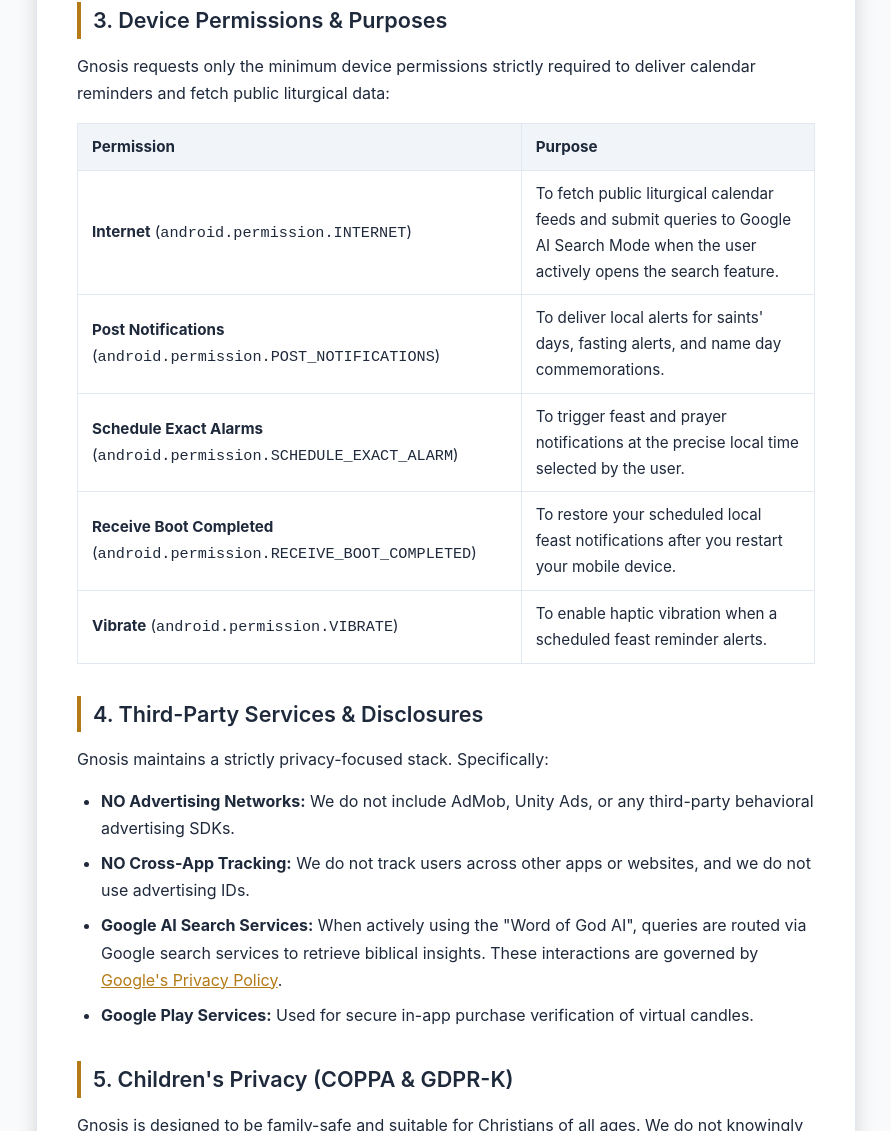
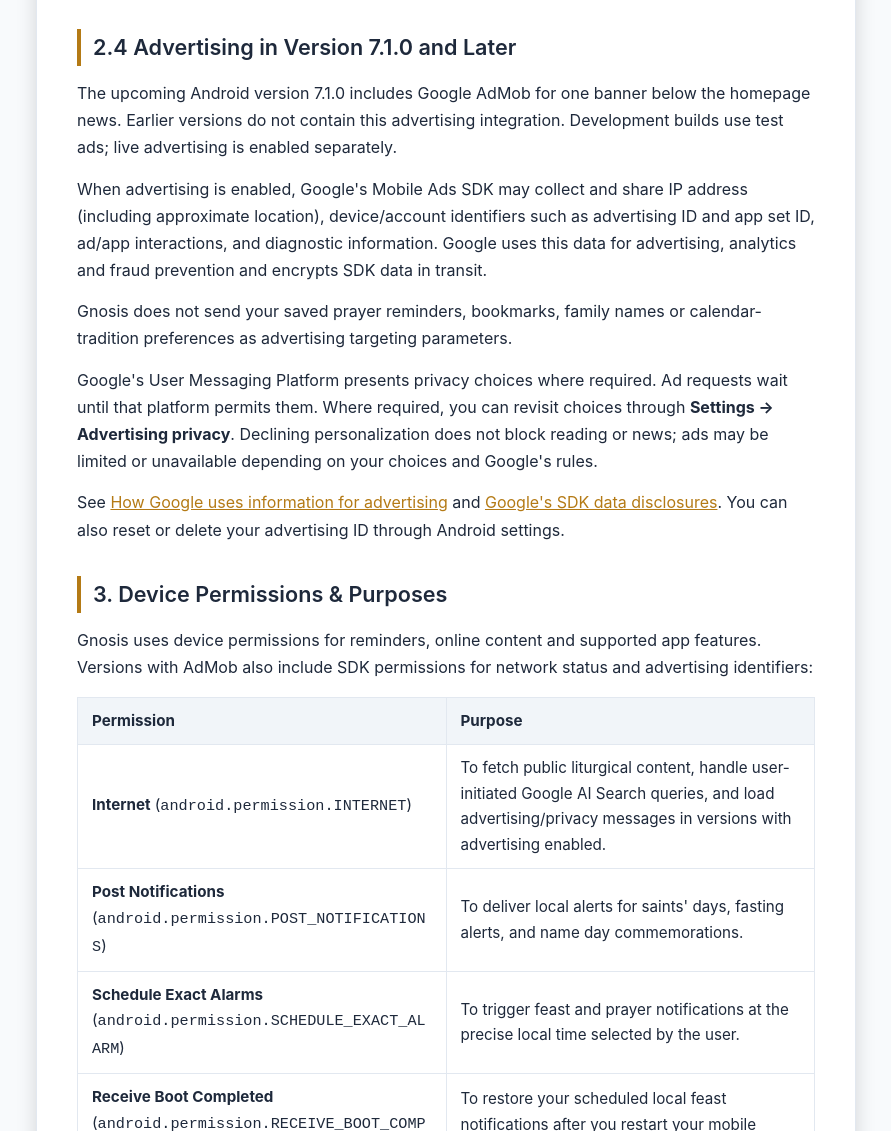
Before and after one commit to giangero1/gnosis, a plain HTML site: page privacy.html in a window 1280 px wide. Shown: the part 1669-2800 px from the top of the page, without its empty margins (194-1085 px from the left). Drawn offline with Linux system fonts and the light colour scheme.

```diff
--- a/privacy.html
+++ b/privacy.html
@@ -172,6 +172,10 @@
       color: var(--text-main);
     }
 
+    code, td, th, a { overflow-wrap: anywhere; }
+    table { table-layout: fixed; }
+    .nav-links { flex-wrap: wrap; }
+
     footer {
       border-top: 1px solid var(--border-color);
       margin-top: 40px;
@@ -189,7 +193,7 @@
       <h1>Privacy Policy</h1>
       <div class="metadata">
         <strong>App:</strong> Gnosis (Package: <code>com.gnosis.feasts</code>)<br />
-        <strong>Last Updated:</strong> November 5, 2026<br />
+        <strong>Last Updated:</strong> November 6, 2026<br />
         <strong>Developer:</strong> Giangerostudio (Greece)
       </div>
       <div class="nav-links">
@@ -200,7 +204,7 @@
     <section id="overview">
       <h2>1. Overview</h2>
       <p>
-        <strong>Gnosis</strong> is a liturgical calendar application for Orthodox and Catholic Christians developed by <strong>Giangerostudio</strong>. We believe your faith and devotional practice are deeply personal. We are committed to safeguarding your privacy with a privacy-by-design architecture: <strong>we do not track you, sell your personal information, or operate remote surveillance databases.</strong>
+        <strong>Gnosis</strong> is a liturgical calendar application for Orthodox and Catholic Christians developed by <strong>Giangerostudio</strong>. We believe your faith and devotional practice are deeply personal. Core devotional records stay on your device. Optional online features and advertising use third-party services as described below; advertising may involve device identifiers and ad interaction data.
       </p>
       <p>
         This Privacy Policy explains what data the Application accesses, how it is handled, and your rights under global privacy frameworks including the General Data Protection Regulation (GDPR).
@@ -224,7 +228,7 @@
         <li>Locally tracked Virtual Candle timers.</li>
       </ul>
       <p>
-        This data never leaves your device unless you initiate an operating system-level device backup (e.g. Android Auto Backup or Google Drive device backup).
+        These locally stored devotional records are not supplied to the advertising SDK by Gnosis. Operating system-level device backups may include local app data. Advertising and other online services handle separate data as described below.
       </p>
 
       <h3>2.2 "Word of God AI" &amp; Google AI Search Mode</h3>
@@ -247,10 +251,19 @@
       </ul>
     </section>
 
+    <section id="advertising">
+      <h2>2.4 Advertising in Version 7.1.0 and Later</h2>
+      <p>The upcoming Android version 7.1.0 includes Google AdMob for one banner below the homepage news. Earlier versions do not contain this advertising integration. Development builds use test ads; live advertising is enabled separately.</p>
+      <p>When advertising is enabled, Google's Mobile Ads SDK may collect and share IP address (including approximate location), device/account identifiers such as advertising ID and app set ID, ad/app interactions, and diagnostic information. Google uses this data for advertising, analytics and fraud prevention and encrypts SDK data in transit.</p>
+      <p>Gnosis does not send your saved prayer reminders, bookmarks, family names or calendar-tradition preferences as advertising targeting parameters.</p>
+      <p>Google's User Messaging Platform presents privacy choices where required. Ad requests wait until that platform permits them. Where required, you can revisit choices through <strong>Settings → Advertising privacy</strong>. Declining personalization does not block reading or news; ads may be limited or unavailable depending on your choices and Google's rules.</p>
+      <p>See <a href="https://policies.google.com/technologies/ads" style="color: var(--accent-gold);">How Google uses information for advertising</a> and <a href="https://developers.google.com/admob/android/privacy/play-data-disclosure" style="color: var(--accent-gold);">Google's SDK data disclosures</a>. You can also reset or delete your advertising ID through Android settings.</p>
+    </section>
+
     <section id="permissions">
       <h2>3. Device Permissions &amp; Purposes</h2>
       <p>
-        Gnosis requests only the minimum device permissions strictly required to deliver calendar reminders and fetch public liturgical data:
+        Gnosis uses device permissions for reminders, online content and supported app features. Versions with AdMob also include SDK permissions for network status and advertising identifiers:
       </p>
       <table>
         <tr>
@@ -259,7 +272,7 @@
         </tr>
         <tr>
           <td><strong>Internet</strong> (<code>android.permission.INTERNET</code>)</td>
-          <td>To fetch public liturgical calendar feeds and submit queries to Google AI Search Mode when the user actively opens the search feature.</td>
+          <td>To fetch public liturgical content, handle user-initiated Google AI Search queries, and load advertising/privacy messages in versions with advertising enabled.</td>
         </tr>
         <tr>
           <td><strong>Post Notifications</strong> (<code>android.permission.POST_NOTIFICATIONS</code>)</td>
@@ -277,6 +290,7 @@
           <td><strong>Vibrate</strong> (<code>android.permission.VIBRATE</code>)</td>
           <td>To enable haptic vibration when a scheduled feast reminder alerts.</td>
         </tr>
+        <tr><td><strong>Advertising ID</strong> (<code>com.google.android.gms.permission.AD_ID</code>)</td><td>Added by the Google Mobile Ads SDK in version 7.1.0 and later for advertising and related measurement when permitted. This is not a request for access to your devotional records.</td></tr>
       </table>
     </section>
 
@@ -286,8 +300,7 @@
         Gnosis maintains a strictly privacy-focused stack. Specifically:
       </p>
       <ul>
-        <li><strong>NO Advertising Networks:</strong> We do not include AdMob, Unity Ads, or any third-party behavioral advertising SDKs.</li>
-        <li><strong>NO Cross-App Tracking:</strong> We do not track users across other apps or websites, and we do not use advertising IDs.</li>
+        <li><strong>Google AdMob and UMP:</strong> Versions 7.1.0 and later include Google's advertising SDK and privacy messaging, as described in section 2.4. Advertising identifiers and other SDK data may be processed by Google according to your privacy choices and applicable requirements.</li>
         <li><strong>Google AI Search Services:</strong> When actively using the "Word of God AI", queries are routed via Google search services to retrieve biblical insights. These interactions are governed by <a href="https://policies.google.com/privacy" target="_blank" rel="noopener noreferrer" style="color: var(--accent-gold);">Google's Privacy Policy</a>.</li>
         <li><strong>Google Play Services:</strong> Used for secure in-app purchase verification of virtual candles.</li>
       </ul>
@@ -296,7 +309,7 @@
     <section id="children">
       <h2>5. Children's Privacy (COPPA &amp; GDPR-K)</h2>
       <p>
-        Gnosis is designed to be family-safe and suitable for Christians of all ages. We do not knowingly collect personal information from children under the age of 13 (or under 16 in the European Union). Because the Application does not collect personal identity data, compliance is built into the design.
+        Gnosis is intended for a general audience and is not specifically directed at children. A general-audience ad content rating is used to restrict inappropriate creatives; it is not age verification. If you believe a child's personal information has been processed inappropriately through the app, please contact us using the details below.
       </p>
     </section>
 
@@ -310,6 +323,8 @@
         <li><strong>Deletion / Right to be Forgotten:</strong> You can completely erase all data, saved name days, and bookmarks at any moment simply by clearing the Application's cache/storage in your device settings or by uninstalling Gnosis.</li>
       </ul>
     </section>
+
+    <p>For information processed by Google advertising services, use the Google privacy and advertising controls linked above. Clearing Gnosis's local storage does not itself delete data already held by Google. Contact us with privacy requests or concerns.</p>
 
     <section id="changes">
       <h2>7. Updates to This Policy</h2>
```
